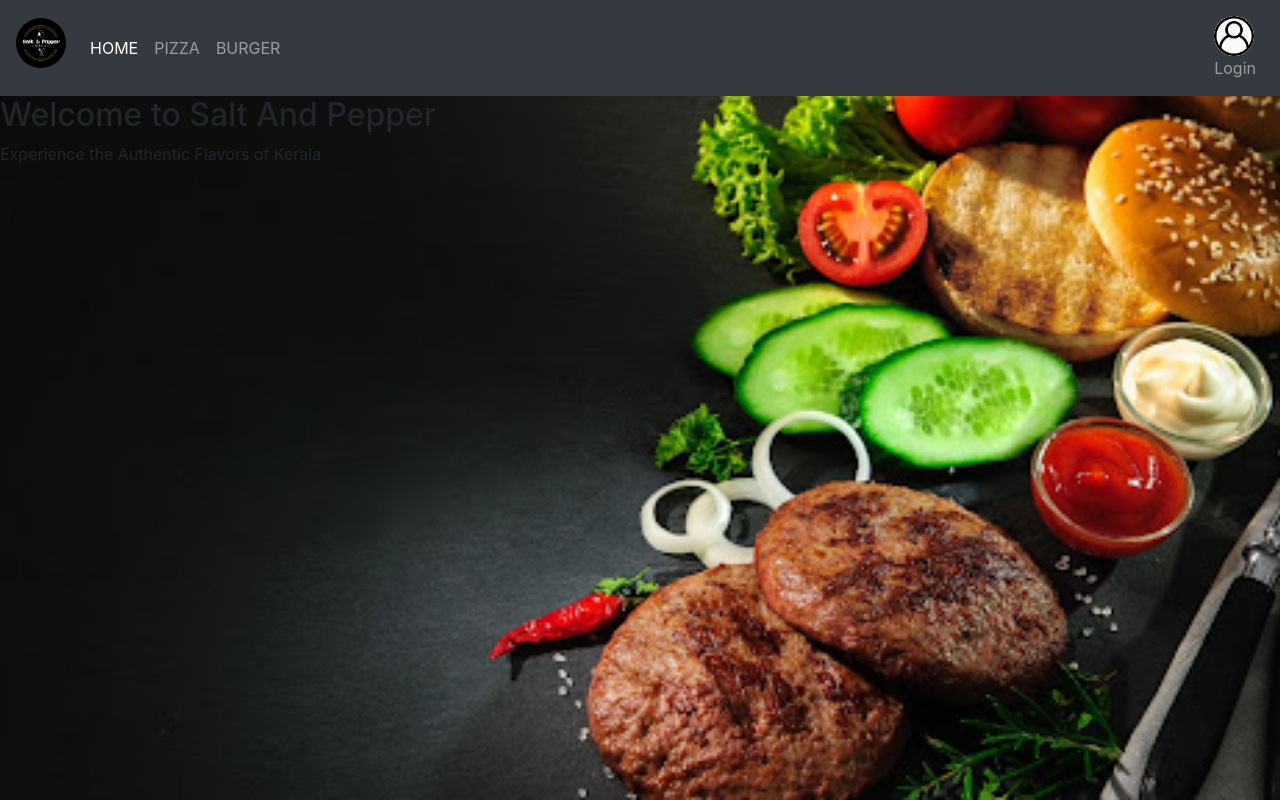
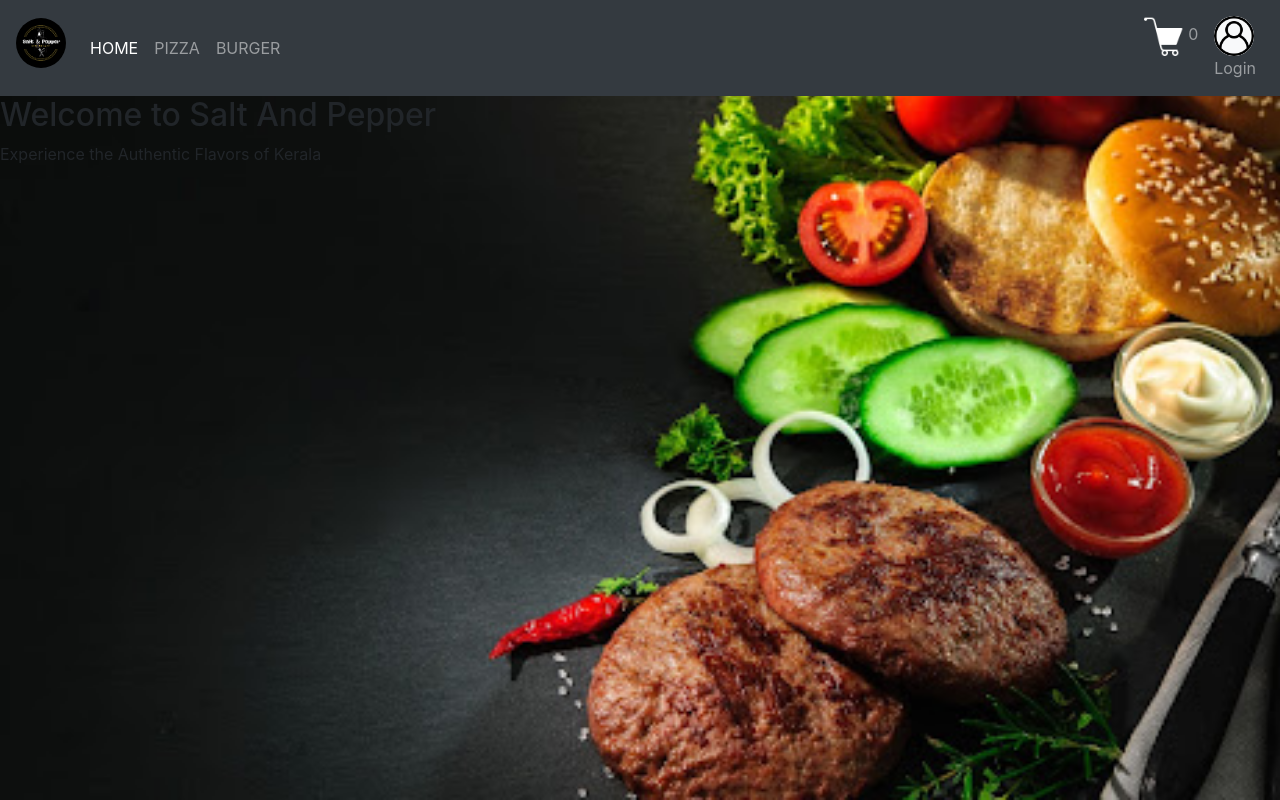
Before and after one commit to fasinifasil/saltandpepper-Restaurant, a Django app: page / in a window 1280 px wide. Run offline with Django 5.2, Linux system fonts and the light colour scheme.

Commit message:
Salt Pepper Restuarent Lst Cart

```diff
--- a/BaseApp/templates/food/base.html
+++ b/BaseApp/templates/food/base.html
@@ -27,7 +27,6 @@
     <div class="collapse navbar-collapse" id="mynav">
         <!-- Links -->
         <ul class="navbar-nav mr-auto">
-
             <li class="nav-item">
                 <a class="nav-link {% if active_link == 'index' %} active {% endif %}" href="{% url 'index' %}">HOME</a>
             </li>
@@ -39,13 +38,13 @@
             </li>
         </ul>
         <ul class="navbar-nav">
+            <li class="nav-item">
+                <a href="{% url 'BaseApp:order' %}" class="nav-link {% if active_link == 'orderpage' %} active {% endif %}">
+                    <img src="{% static 'images/icon.png' %}" height="40px" width="40px">
+                    <span id="cart"></span>
+                </a>
+            </li>
             {% if user.is_authenticated %}
-                <li class="nav-item">
-                    <a href="{% url 'BaseApp:order' %}" class="nav-link {% if active_link == 'orderpage' %} active {% endif %}">
-                        <img src="{% static 'images/icon.png' %}" height="40px" width="40px">
-                        <span id="cart"></span>
-                    </a>
-                </li>
                 <li class="nav-item">
                     <a class="nav-link disabled text-light">Welcome, {{ user.username }}</a>
                 </li>
@@ -56,12 +55,6 @@
                     </a>
                 </li>
             {% else %}
-                <li class="nav-item d-sm-none"> <!-- Hide cart icon on small screens when user is not logged in -->
-                    <a href="{% url 'BaseApp:order' %}" class="nav-link {% if active_link == 'orderpage' %} active {% endif %}">
-                        <img src="{% static 'images/icon.png' %}" height="40px" width="40px">
-                        <span id="cart"></span>
-                    </a>
-                </li>
                 <li class="nav-item">
                     <a href="{% url 'BaseApp:login' %}" class="nav-link {% if active_link == 'login' %} active {% endif %}">
                         <img src="{% static 'images/user-interface.png' %}" class="bg-light rounded-circle" height="40px" width="40px"><br>
```
